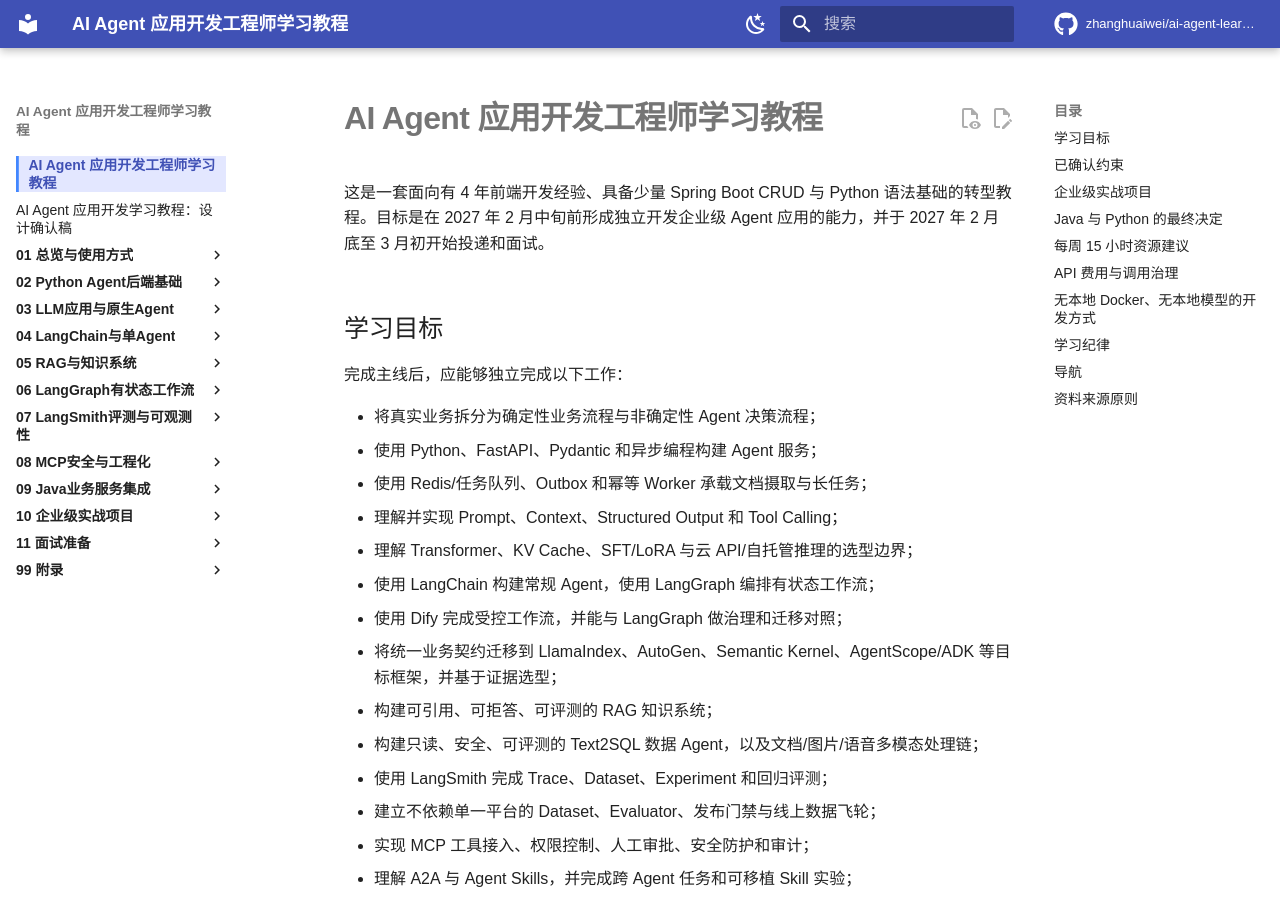
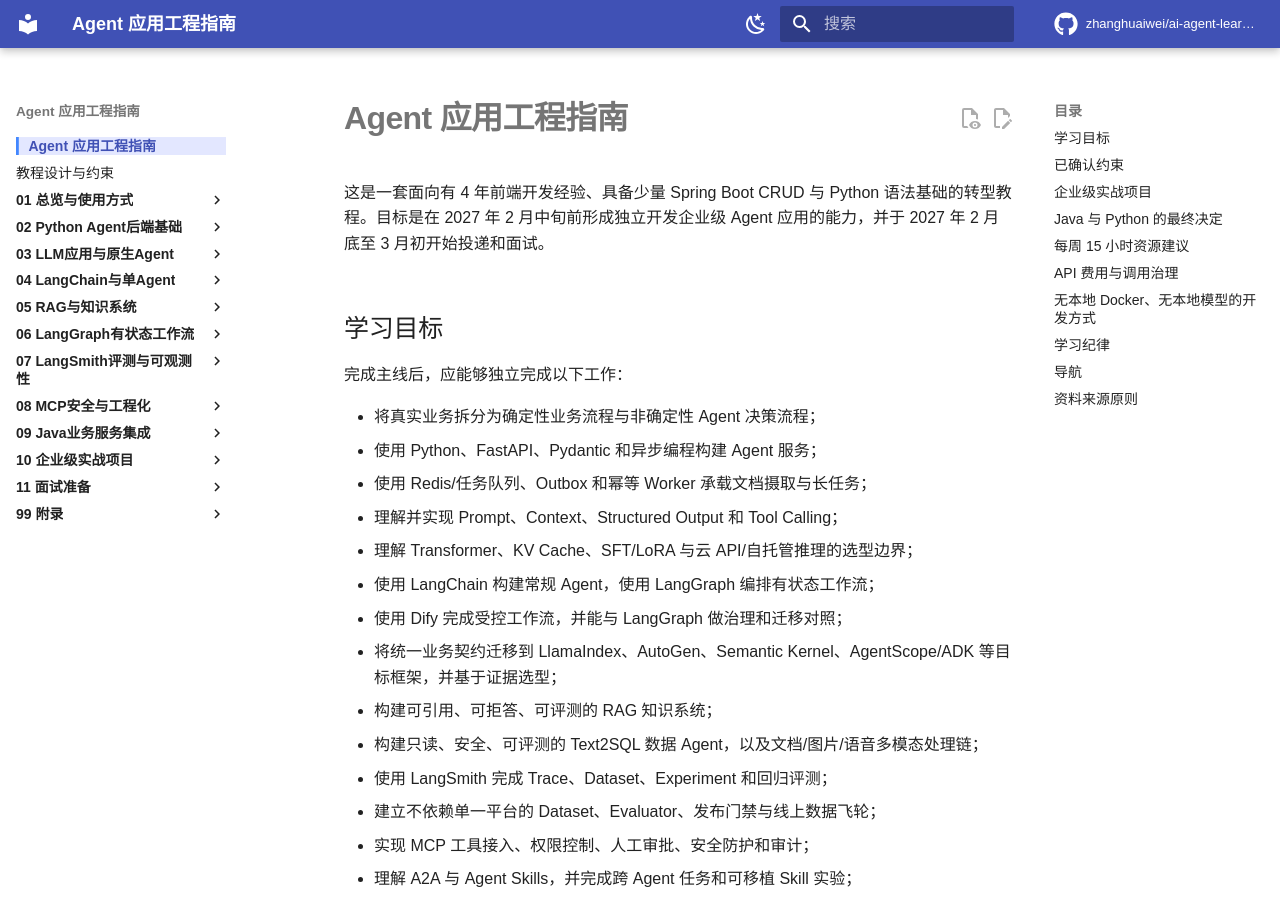
Before and after one commit to zhanghuaiwei/ai-agent-learning-tutorial, an MkDocs documentation site: the page built from docs/index.md, in a window 1280 px wide and 900 px high. Built offline with MkDocs 1.6.1 and Material for MkDocs 9.7.7, drawn with Linux system fonts in a browser that asks for light colours; comment, search, counter and statistics services are not loaded; some of the changed text lies outside the part shown.

Commit message:
docs: rename tutorial as Agent application engineering guide

```diff
--- a/README.md
+++ b/README.md
@@ -1,4 +1,4 @@
-# AI Agent 应用开发工程师学习教程
+# Agent 应用工程指南
 
 一套面向有前端开发经验、正在转型 AI Agent 应用开发工程师的完整中文教程。课程由当前岗位要求反推，以能力门槛和项目证据决定是否完成，不受 24 周范围限制；主线覆盖 Python、LangChain、LangGraph、RAG、LangSmith、MCP、Redis/任务队列、评测、安全、部署和企业业务集成。
 
--- a/docs/00-教程设计确认.md
+++ b/docs/00-教程设计确认.md
@@ -1,4 +1,4 @@
-# AI Agent 应用开发学习教程：设计确认稿
+# 教程设计与约束
 
 > 状态：已确认，正式教程按本稿约束生成
 > 制定日期：2026-08-31
--- a/docs/index.md
+++ b/docs/index.md
@@ -1,4 +1,4 @@
-# AI Agent 应用开发工程师学习教程
+# Agent 应用工程指南
 
 这是一套面向有 4 年前端开发经验、具备少量 Spring Boot CRUD 与 Python 语法基础的转型教程。目标是在 2027 年 2 月中旬前形成独立开发企业级 Agent 应用的能力，并于 2027 年 2 月底至 3 月初开始投递和面试。
 
--- a/mkdocs.yml
+++ b/mkdocs.yml
@@ -1,5 +1,5 @@
-site_name: AI Agent 应用开发工程师学习教程
-site_description: 面向前端工程师转型 AI Agent 应用开发的能力门槛制企业级教程
+site_name: Agent 应用工程指南
+site_description: 从原理、框架到企业级交付的 AI Agent 工程实践指南
 site_author: zhanghuaiwei
 site_url: https://zhanghuaiwei.github.io/ai-agent-learning-tutorial/
 repo_url: https://github.com/zhanghuaiwei/ai-agent-learning-tutorial
```
